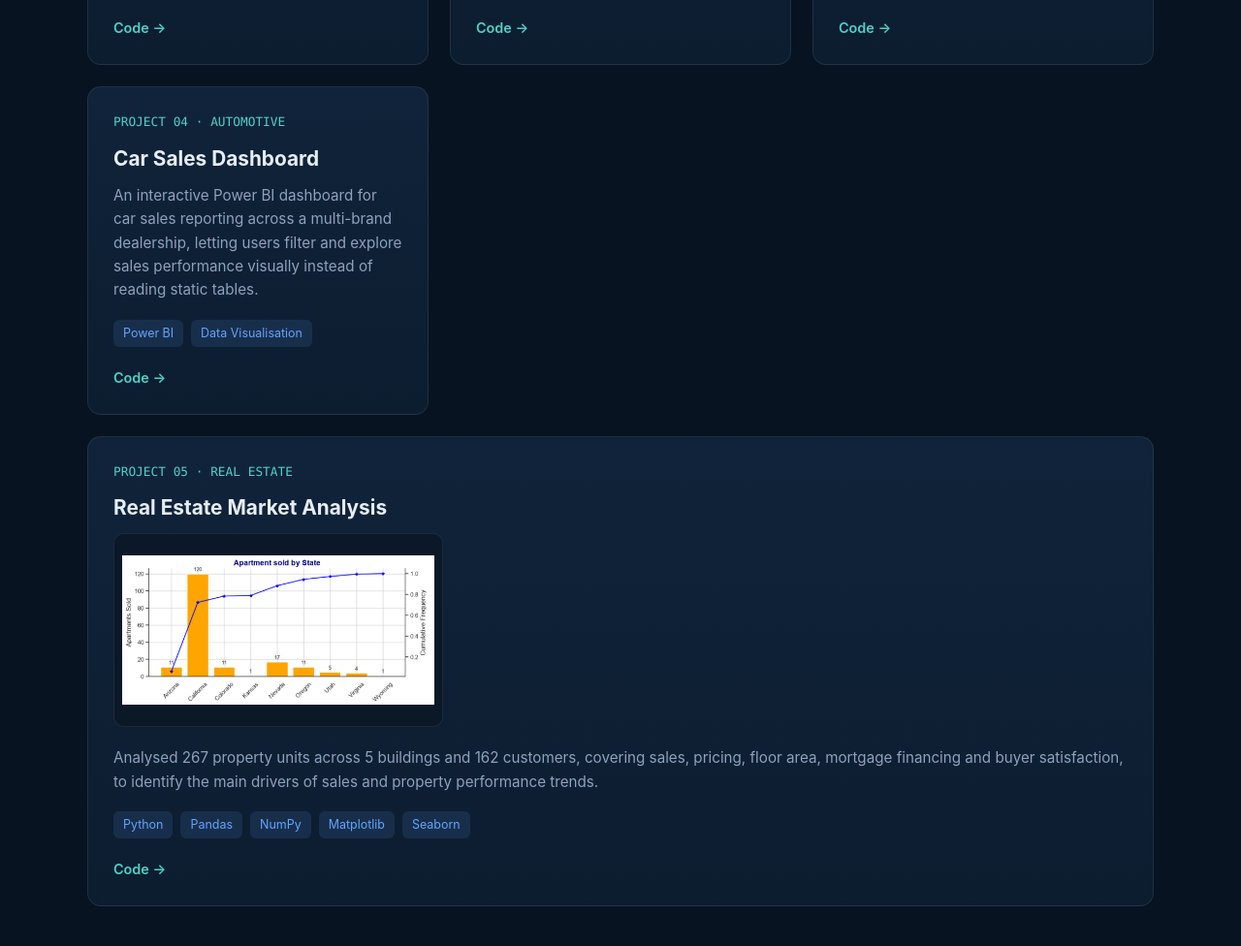
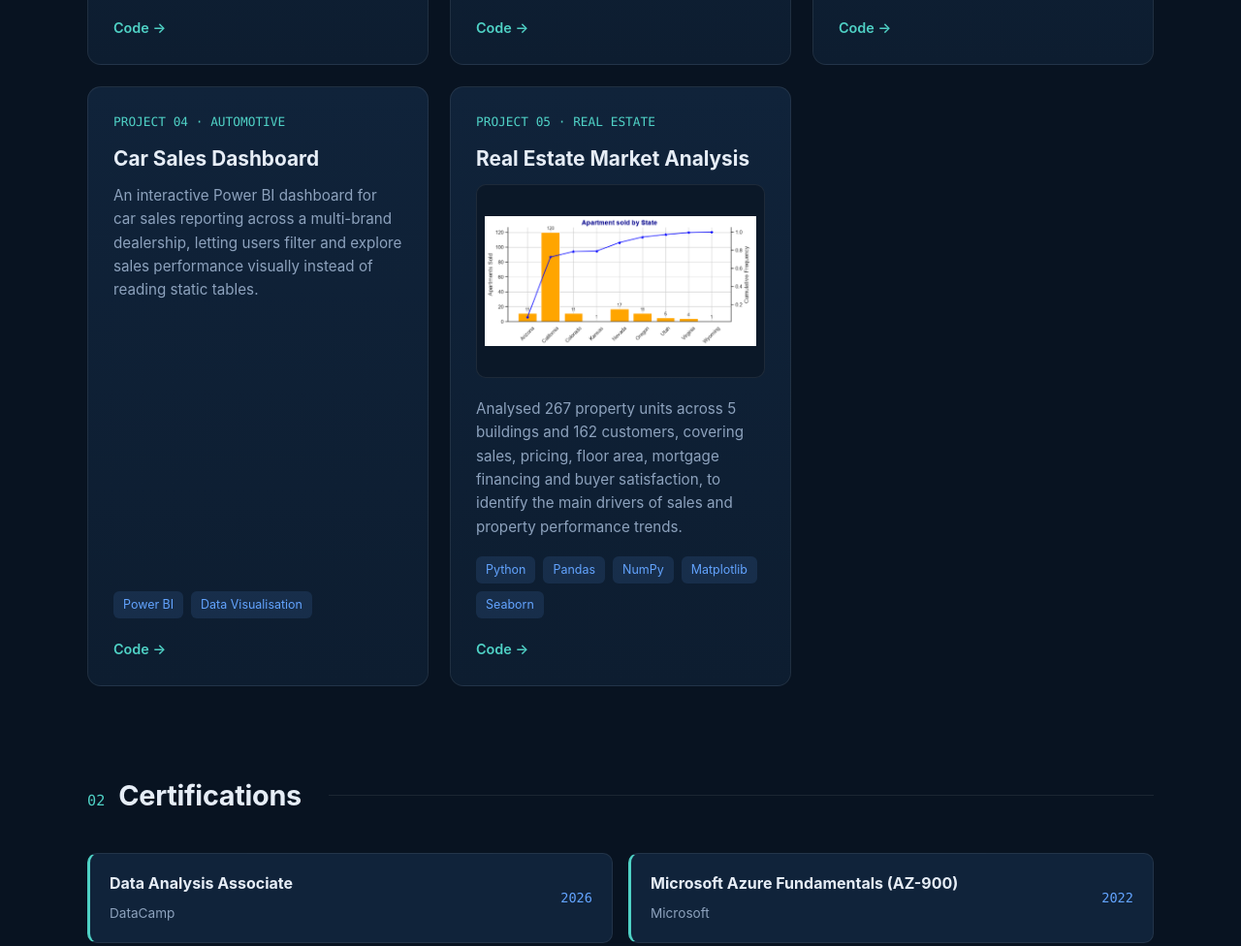
Before and after one commit to Rupa0807/ProjectPortfolio, a plain HTML site: page index.html in a window 1280 px wide. Shown: the part 1129-2105 px from the top of the page at 97% size. Drawn offline with Linux system fonts and the light colour scheme.

Commit message:
Change class of article from 'wide' to default

```diff
--- a/index.html
+++ b/index.html
@@ -369,7 +369,7 @@
           </div>
         </article>
 
-        <article class="card wide">
+        <article class="card">
           <div class="card-num">PROJECT 05 · REAL ESTATE</div>
           <h3>Real Estate Market Analysis</h3>
           <div class="card-shots">
```
